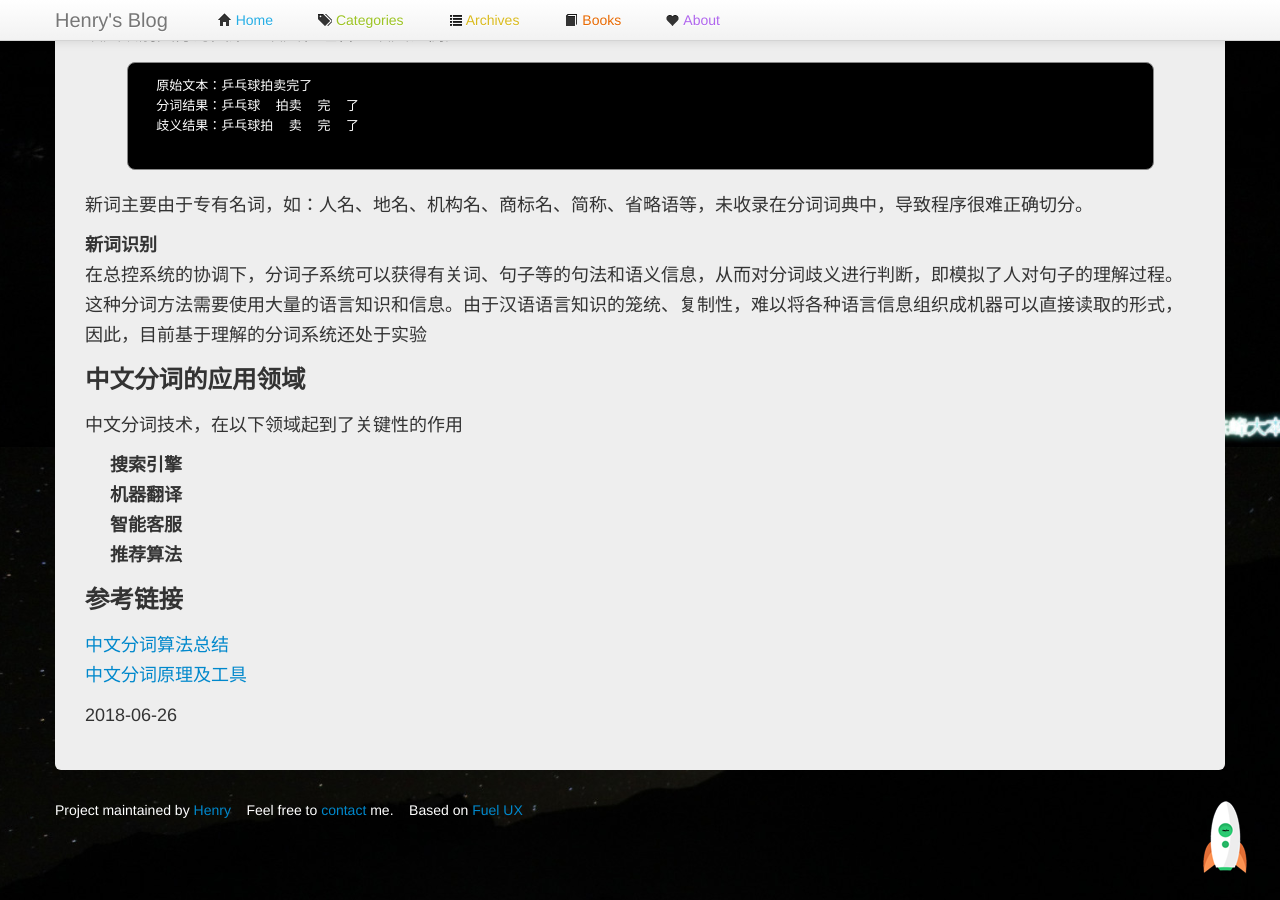
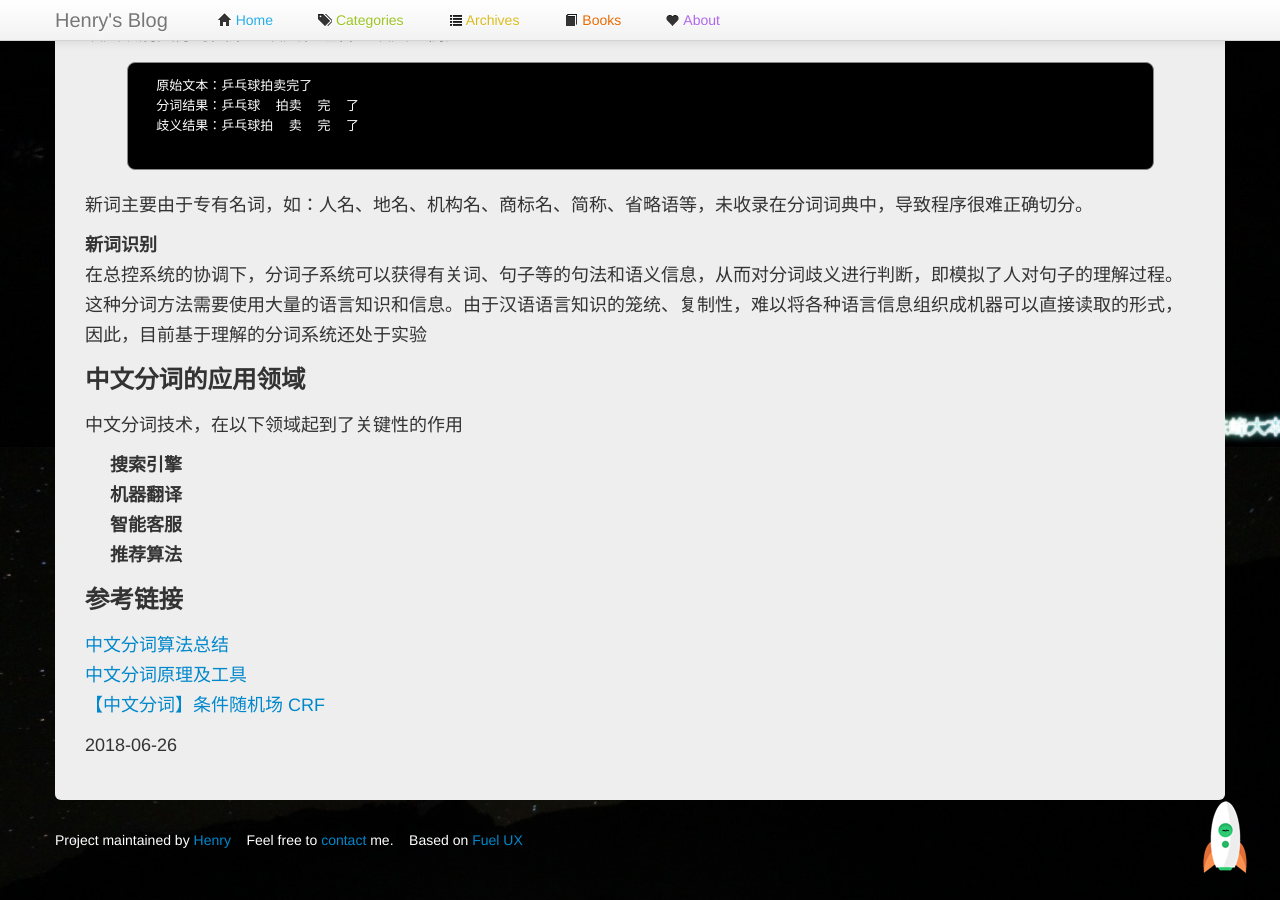
Before and after one commit to manageyp/manageyp.github.com, a Jekyll site: the page built from _posts/2018-06-26-chinese-word-segmentation-basic-concepts.html, in a window 1280 px wide and 900 px high, scrolled down 2253 px. Built offline with Jekyll 4.4.1, drawn with Linux system fonts in a browser that asks for light colours; comment, search, counter and statistics services are not loaded; before the commit the page ends 3123 px from its top, so only the background shows below that.

Commit message:
[Change] chinese-word-segmentation-basic-concepts reference links

```diff
--- a/_posts/2018-06-26-chinese-word-segmentation-basic-concepts.html
+++ b/_posts/2018-06-26-chinese-word-segmentation-basic-concepts.html
@@ -138,4 +138,5 @@ record_on: 2018-06-26
 <p>
   <a href="https://www.jianshu.com/p/e978053b0b95" target="_blank">中文分词算法总结</a></br>
   <a href="https://cuiqingcai.com/5844.html" target="_blank">中文分词原理及工具</a></br>
+  <a href="http://www.cnblogs.com/en-heng/p/6214023.html" target="_blank">【中文分词】条件随机场 CRF</a></br>
 </p>
```
